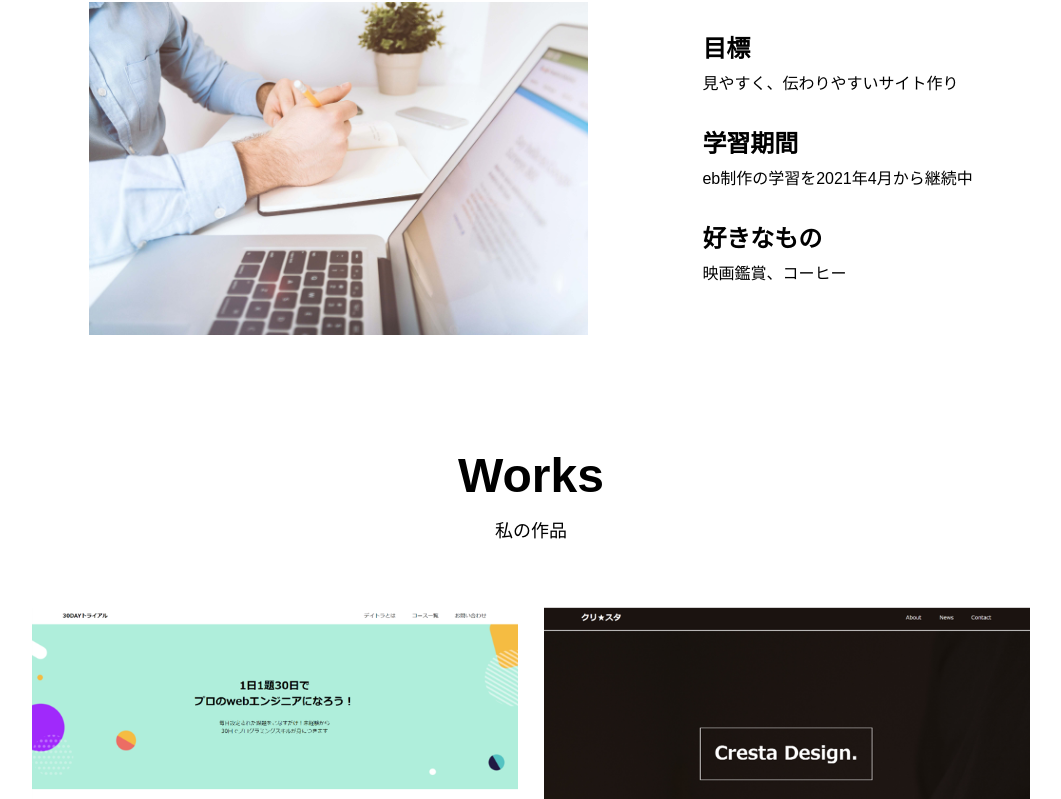
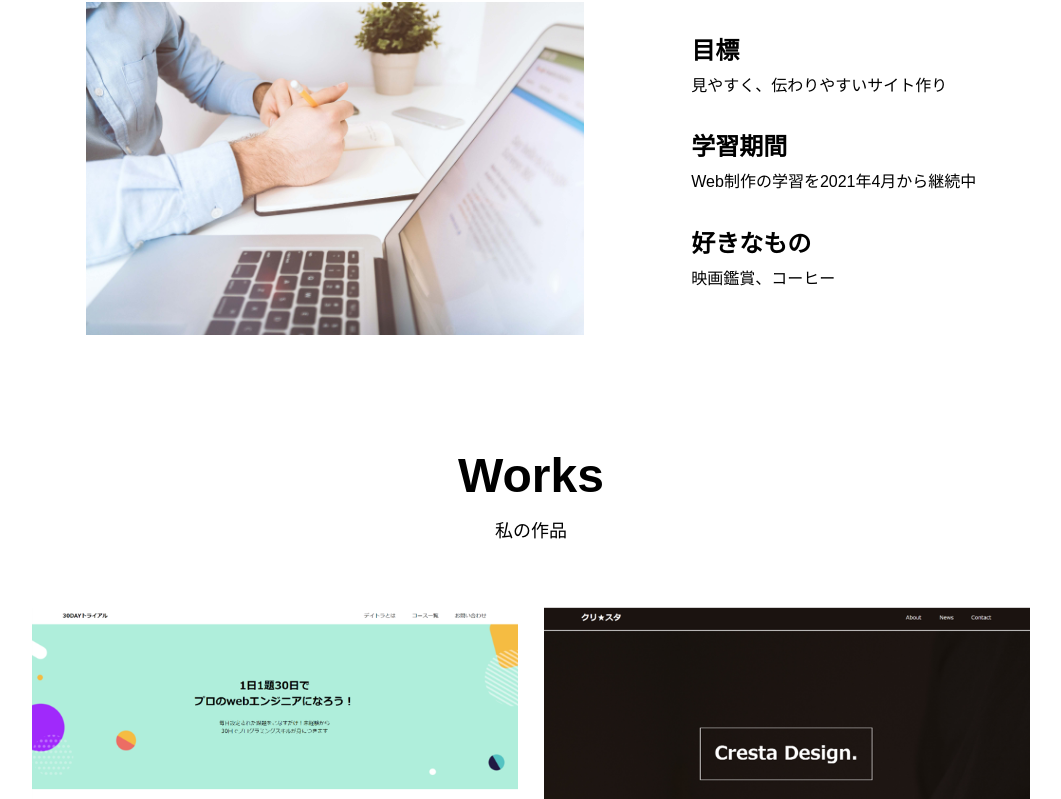
Before and after one commit to TomHi31/portfolio, a plain HTML site: page index.html in a window 1280 px wide. Shown: the part 1095-1894 px from the top of the page, without its empty margins (109-1170 px from the left). Drawn offline with Linux system fonts and the light colour scheme.

Commit message:
Update index.html

```diff
--- a/index.html
+++ b/index.html
@@ -54,7 +54,7 @@
 
           <div class="sub-copy">
             <h4>学習期間</h4>
-            <p>eb制作の学習を2021年4月から継続中</p>
+            <p>Web制作の学習を2021年4月から継続中</p>
           </div>
 
           <div class="sub-copy">
```
